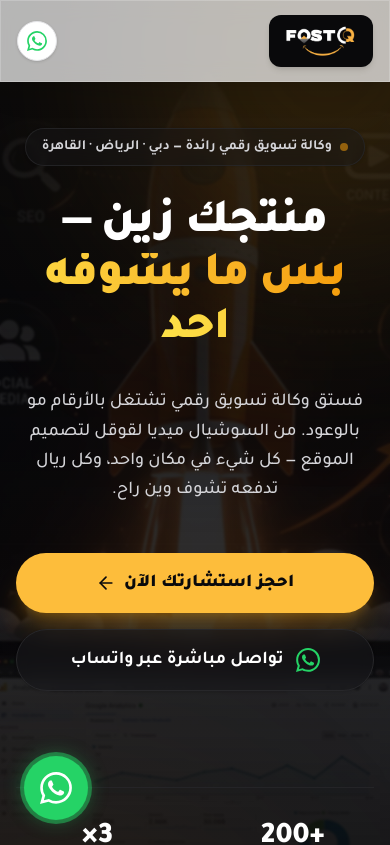
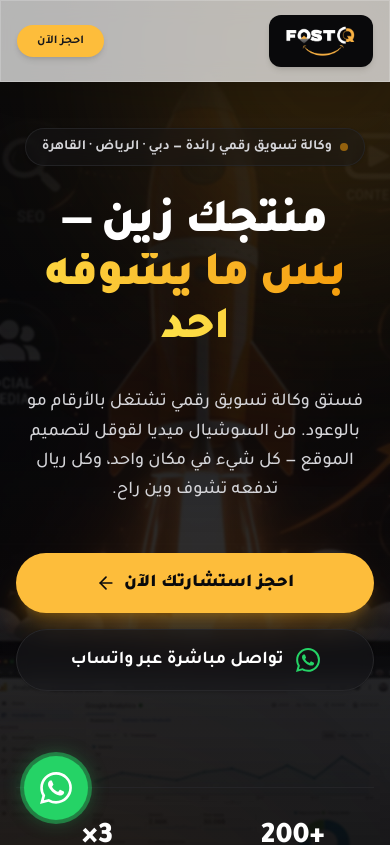
Before and after one commit to EngMohamed95/go-fostq, a React (Vite) app: page / in a window 390 px wide. Shown: the top 845 px of the page. Built offline with nearby package versions, Linux system fonts and the light colour scheme.

Commit message:
feat: implement responsive animated navigation bar component

```diff
--- a/src/components/layout/Navbar.tsx
+++ b/src/components/layout/Navbar.tsx
@@ -28,15 +28,19 @@ export default function Navbar() {
               href="https://wa.me/971547772515?text=%D9%85%D8%B1%D8%AD%D8%A8%D8%A7%D9%8B%20%D9%81%D8%B3%D8%AA%D9%82%20%D9%84%D9%84%D8%AA%D8%B3%D9%88%D9%8A%D9%82%D8%8C%20%D8%A3%D8%B1%D9%8A%D8%AF%20%D8%A7%D9%84%D8%A7%D8%B3%D8%AA%D9%81%D8%B3%D8%A7%D8%B1%20%D8%B9%D9%86%20%D8%A7%D9%84%D8%A7%D8%B3%D8%AA%D8%B4%D8%A7%D8%B1%D8%A9%20%D8%A7%D9%84%D8%AA%D8%B3%D9%88%D9%8A%D9%82%D9%8A%D8%A9"
               target="_blank"
               rel="noopener noreferrer"
-              className="inline-flex items-center justify-center w-10 h-10 text-[#25D366] bg-white border border-zinc-200 hover:bg-zinc-50 rounded-full transition-all shadow-sm hover:scale-105"
+              className="hidden md:inline-flex items-center justify-center w-10 h-10 text-[#25D366] bg-white border border-zinc-200 hover:bg-zinc-50 rounded-full transition-all shadow-sm hover:scale-105"
               title="تواصل عبر واتساب"
             >
               <svg className="w-5 h-5 fill-current" viewBox="0 0 24 24" xmlns="http://www.w3.org/2000/svg">
                 <path d="M17.472 14.382c-.297-.149-1.758-.867-2.03-.967-.273-.099-.471-.148-.67.15-.197.297-.767.966-.94 1.164-.173.199-.347.223-.644.075-.297-.15-1.255-.463-2.39-1.475-.883-.788-1.48-1.761-1.653-2.059-.173-.297-.018-.458.13-.606.134-.133.298-.347.446-.52.149-.174.198-.298.298-.497.099-.198.05-.371-.025-.52-.075-.149-.669-1.612-.916-2.207-.242-.579-.487-.5-.669-.51-.173-.008-.371-.01-.57-.01-.198 0-.52.074-.792.372-.272.297-1.04 1.016-1.04 2.479 0 1.462 1.065 2.875 1.213 3.074.149.198 2.096 3.2 5.077 4.487.709.306 1.262.489 1.694.625.712.227 1.36.195 1.871.118.571-.085 1.758-.719 2.006-1.413.248-.694.248-1.289.173-1.413-.074-.124-.272-.198-.57-.347m-5.421 7.403h-.004a9.87 9.87 0 01-5.031-1.378l-.361-.214-3.741.982.998-3.648-.235-.374a9.86 9.86 0 01-1.51-5.26c.001-5.45 4.436-9.884 9.888-9.884 2.64 0 5.122 1.03 6.988 2.898a9.825 9.825 0 012.893 6.994c-.003 5.45-4.437 9.884-9.885 9.884m8.413-18.297A11.815 11.815 0 0012.05 0C5.495 0 .16 5.335.157 11.892c0 2.096.547 4.142 1.588 5.945L0 24l6.335-1.662c1.746.953 3.71 1.458 5.705 1.459h.005c6.554 0 11.89-5.335 11.893-11.893a11.821 11.821 0 00-3.48-8.413z"/>
               </svg>
             </a>
-            <a href="#contact" className="hidden md:inline-flex items-center justify-center px-6 py-2.5 text-sm font-bold text-zinc-900 bg-pistachio-400 hover:bg-pistachio-500 rounded-full transition-all shadow-md hover:shadow-lg transform hover:-translate-y-0.5">
-              احجز استشارتك
+            <a
+              href="#contact"
+              className="inline-flex items-center justify-center px-5 py-2 md:px-6 md:py-2.5 text-xs md:text-sm font-bold text-zinc-900 bg-pistachio-400 hover:bg-pistachio-500 rounded-full transition-all shadow-md hover:shadow-lg transform hover:-translate-y-0.5"
+            >
+              <span className="md:hidden">احجز الآن</span>
+              <span className="hidden md:inline">احجز استشارتك</span>
             </a>
           </div>
         </div>
```
